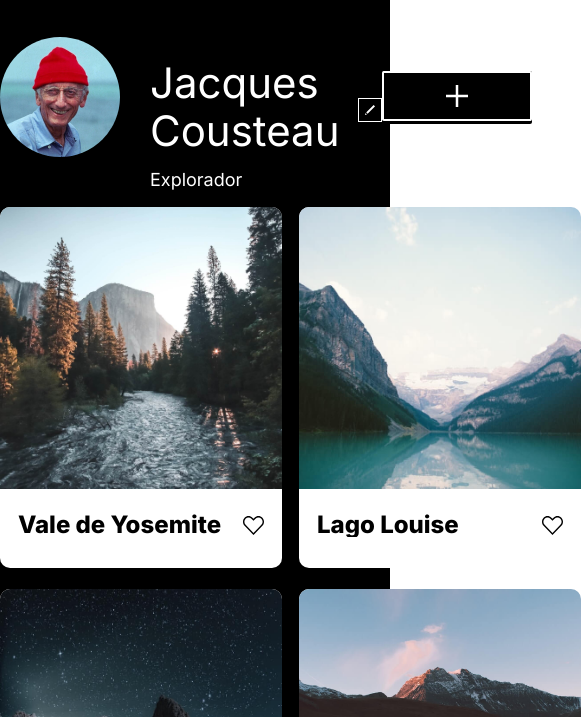
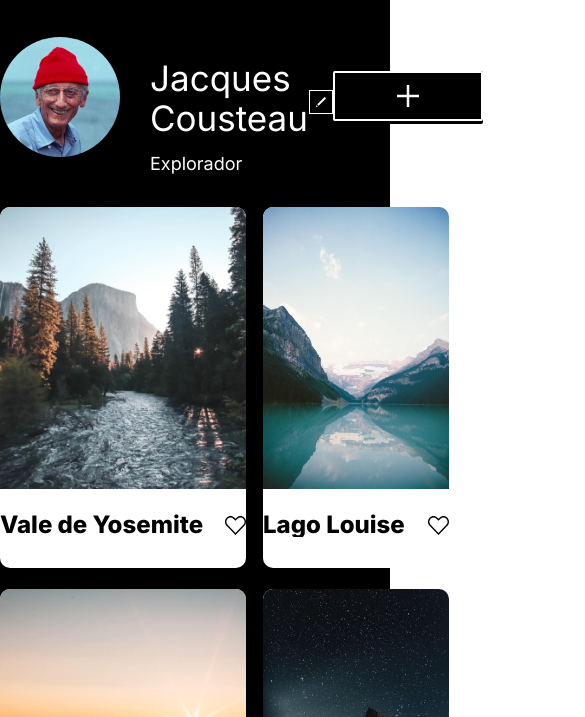
Before and after one commit to biancabaccin/web_project_around, a plain HTML site: page index.html in a window 390 px wide. Shown: the part 127-844 px from the top of the page, 585 px wide, since content can reach past the window. Drawn offline with Linux system fonts and the light colour scheme.

Commit message:
Adiciona media 800px

```diff
--- a/blocks/elements.css
+++ b/blocks/elements.css
@@ -9,11 +9,13 @@
 }
 
 .elements__element {
-  width: 282px;
+  max-width: 282px;
+  width: 100%;
 }
 
 .elements__rectangle {
-  width: 282px;
+  max-width: 282px;
+  width: 100%;
   height: 361px;
   background-color: #ffffff;
   border-radius: 10px;
@@ -23,7 +25,8 @@
 }
 
 .elements__image-box {
-  width: 282px;
+  max-width: 282px;
+  width: 100%;
   height: 282px;
   overflow: hidden;
   border-top-left-radius: 10px;
@@ -37,7 +40,8 @@
 }
 
 .elements__bottom-box {
-  width: 246px;
+  max-width: 246px;
+  width: 100%;
   display: flex;
   justify-content: space-between;
   background-color: #ffffff;
@@ -72,3 +76,14 @@
 .elements__like-button:active {
   background: url("../images/like_button_black.png");
 }
+
+@media screen and (max-width: 800px) {
+  .elements {
+    max-width: 550px;
+    width: 100%;
+    grid-template-columns: repeat(2, 1fr);
+    column-gap: 17px;
+    row-gap: 21px;
+    margin: 0 auto 67px;
+  }
+}
--- a/blocks/footer.css
+++ b/blocks/footer.css
@@ -1,5 +1,5 @@
 .footer {
-  width: 880px;
+  max-width: 880px;
   margin: 0 auto;
   padding-bottom: 60px;
 }
@@ -9,3 +9,9 @@
   line-height: 1;
   color: #545454;
 }
+
+@media screen and (max-width: 800px) {
+  .footer {
+    max-width: 700px;
+  }
+}
--- a/blocks/header.css
+++ b/blocks/header.css
@@ -9,7 +9,14 @@
 }
 
 .header__line {
-  width: 100%;
+  width: 99%;
   border: 1px solid #545454;
   opacity: 70%;
+  margin: 0 auto;
 }
+
+@media screen and (max-width: 800px) {
+  .header {
+    max-width: 700px;
+  }
+}
--- a/blocks/profile.css
+++ b/blocks/profile.css
@@ -68,3 +68,20 @@
 .profile__add-button:hover {
   opacity: 60%;
 }
+
+@media screen and (max-width: 800px) {
+  .profile {
+    max-width: 700px;
+  }
+  .profile__info {
+    width: 360px;
+    column-gap: 1px;
+  }
+
+  .profile__name {
+    font-size: 35px;
+    line-height: 1.14;
+    font-weight: 500;
+    margin: 0 0 16px 0;
+  }
+}
```
